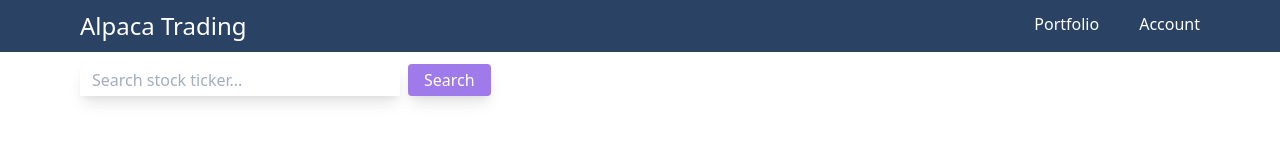
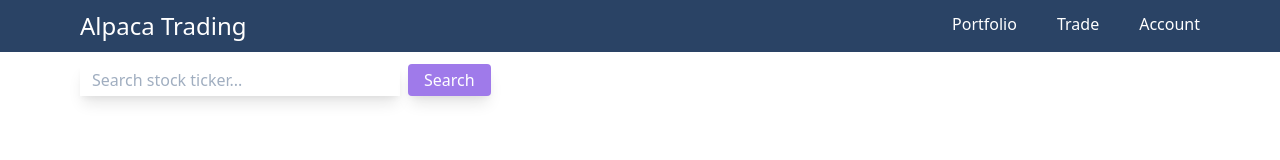
Before and after one commit to tarricsookdeo/alpaca-react, a React (Create React App) app: page / in a window 1280 px wide. Shown: the top 160 px of the page. Built offline with nearby package versions, Linux system fonts and the light colour scheme.

Commit message:
Adds trade link to navbar.

```diff
--- a/src/components/layout/Navbar.js
+++ b/src/components/layout/Navbar.js
@@ -14,6 +14,12 @@ const Navbar = () => {
         className='float-right text-white mt-1 mr-10 hover:text-purple-400'
         href=''
       >
+        Trade
+      </a>
+      <a
+        className='float-right text-white mt-1 mr-10 hover:text-purple-400'
+        href=''
+      >
         Portfolio
       </a>
     </nav>
```
